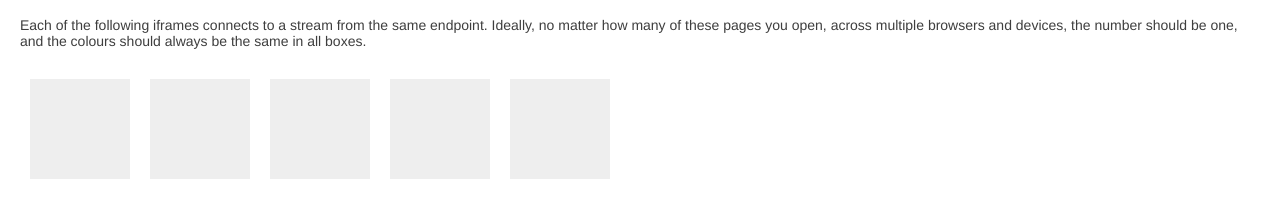
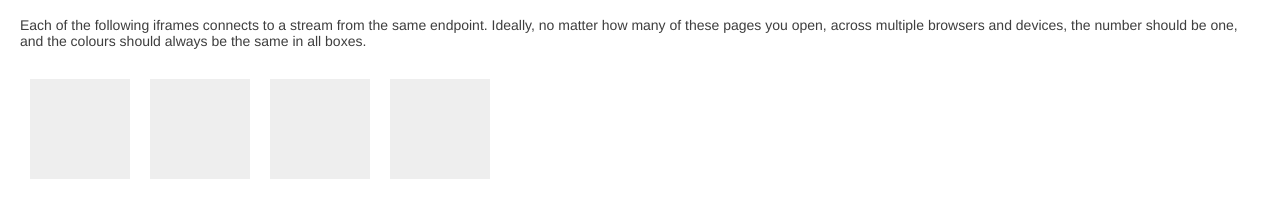
Before and after one commit to fastly/sse-demo, a website: page public/index.html in a window 1280 px wide. Shown: the part 64-282 px from the top of the page. Drawn offline with Linux system fonts and the light colour scheme; no server answers.

Commit message:
Redcue number of hosts

```diff
--- a/public/index.html
+++ b/public/index.html
@@ -40,7 +40,6 @@
 		<iframe src='/stream.html'></iframe>
 		<iframe src='/stream.html'></iframe>
 		<iframe src='/stream.html'></iframe>
-		<iframe src='/stream.html'></iframe>
 	</main>
 
 	</body>
```
